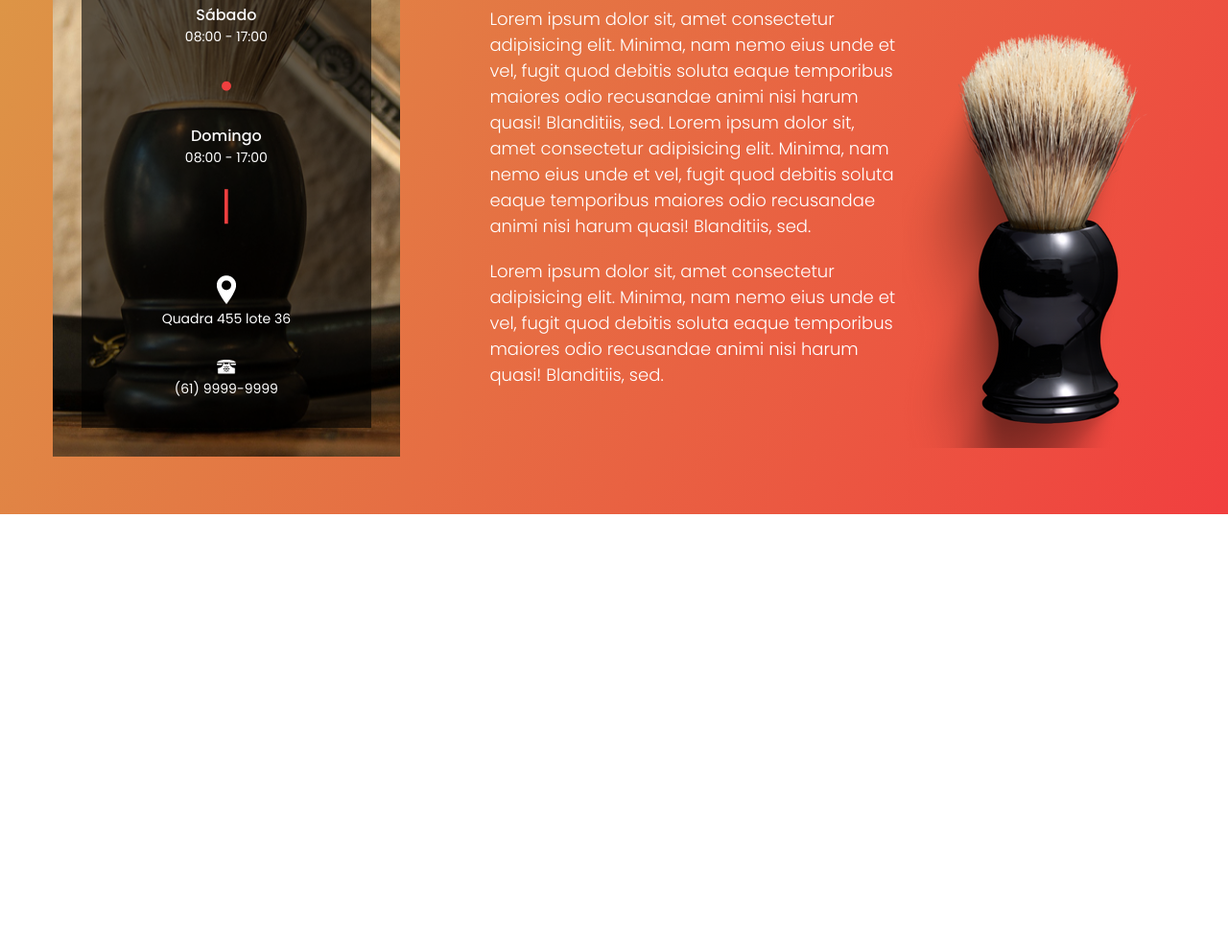
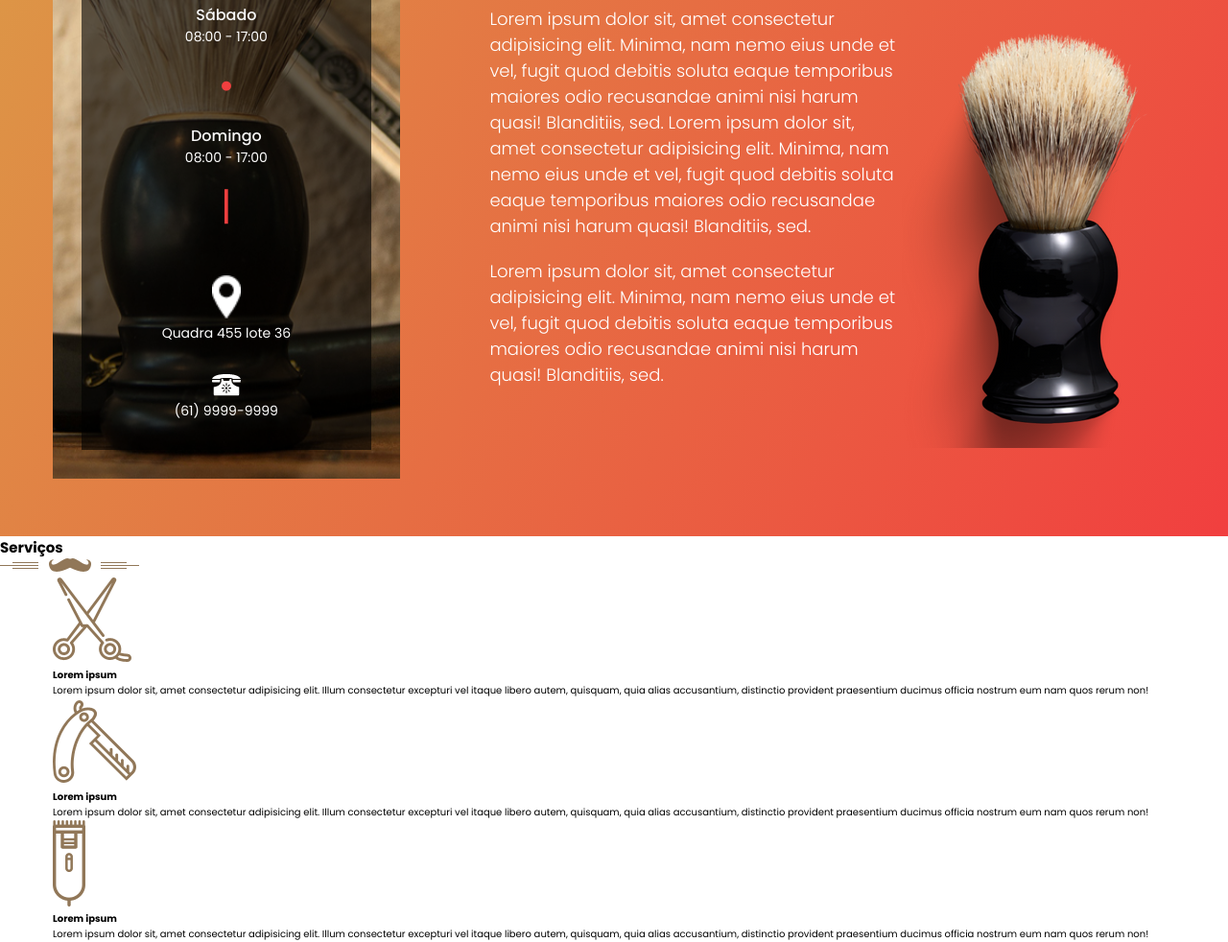
Before and after one commit to Matheus-Ferreira-Dev/Landing-page-BarberShop, a plain HTML site: page index.html in a window 1280 px wide. Shown: the part 1061-2043 px from the top of the page at 96% size. Before the commit the page ends 1597 px from the top, so only its background shows below. Drawn offline with Linux system fonts and the light colour scheme.

Commit message:
html section services

```diff
--- a/assets/css/style.css
+++ b/assets/css/style.css
@@ -218,7 +218,7 @@ About - seção sobre
 }
 
 .about .timing .overlay img {
-    width: 20px;
+    width: 30px;
     filter: brightness(100);
 }
 
--- a/index.html
+++ b/index.html
@@ -70,7 +70,8 @@
                     <div class="p">
                         <p>Lorem ipsum dolor sit, amet consectetur adipisicing elit. Minima, nam nemo eius unde et vel,
                             fugit quod debitis soluta eaque temporibus maiores odio recusandae animi nisi harum quasi!
-                            Blanditiis, sed. Lorem ipsum dolor sit, amet consectetur adipisicing elit. Minima, nam nemo eius unde et vel,
+                            Blanditiis, sed. Lorem ipsum dolor sit, amet consectetur adipisicing elit. Minima, nam nemo
+                            eius unde et vel,
                             fugit quod debitis soluta eaque temporibus maiores odio recusandae animi nisi harum quasi!
                             Blanditiis, sed.</p>
                         <p>Lorem ipsum dolor sit, amet consectetur adipisicing elit. Minima, nam nemo eius unde et vel,
@@ -82,6 +83,37 @@
             </div>
         </div>
     </section>
+    <section class="services">
+        <h2>Serviços</h2>
+        <img src="assets/images/heading-ic.png" alt="">
+        <div class="container">
+            <div class="cards">
+                <div class="card">
+                    <img src="assets/images/classic-cut.png" alt="tesoura">
+                    <h4>Lorem ipsum</h4>
+                    <p>Lorem ipsum dolor sit, amet consectetur adipisicing elit. Illum consectetur excepturi vel itaque
+                        libero autem, quisquam, quia alias accusantium, distinctio provident praesentium ducimus officia
+                        nostrum eum nam quos rerum non!</p>
+                </div>
+
+                <div class="card">
+                    <img src="assets/images/clipper-cut.png" alt="tesoura">
+                    <h4>Lorem ipsum</h4>
+                    <p>Lorem ipsum dolor sit, amet consectetur adipisicing elit. Illum consectetur excepturi vel itaque
+                        libero autem, quisquam, quia alias accusantium, distinctio provident praesentium ducimus officia
+                        nostrum eum nam quos rerum non!</p>
+                </div>
+
+                <div class="card">
+                    <img src="assets/images/razoe-shaver.png" alt="tesoura">
+                    <h4>Lorem ipsum</h4>
+                    <p>Lorem ipsum dolor sit, amet consectetur adipisicing elit. Illum consectetur excepturi vel itaque
+                        libero autem, quisquam, quia alias accusantium, distinctio provident praesentium ducimus officia
+                        nostrum eum nam quos rerum non!</p>
+                </div>
+            </div>
+        </div>
+    </section>
 </body>
 
 </html>
```
